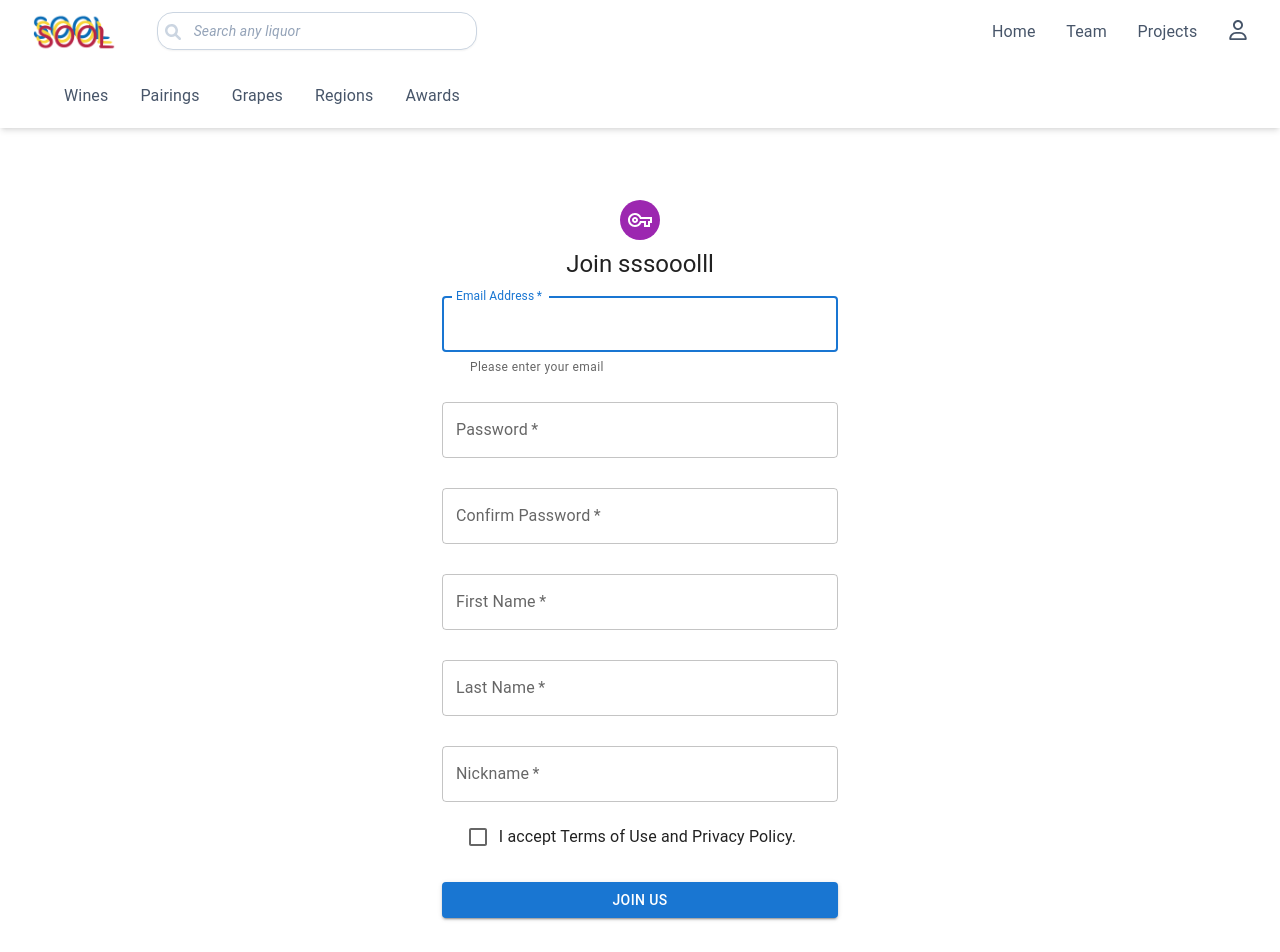
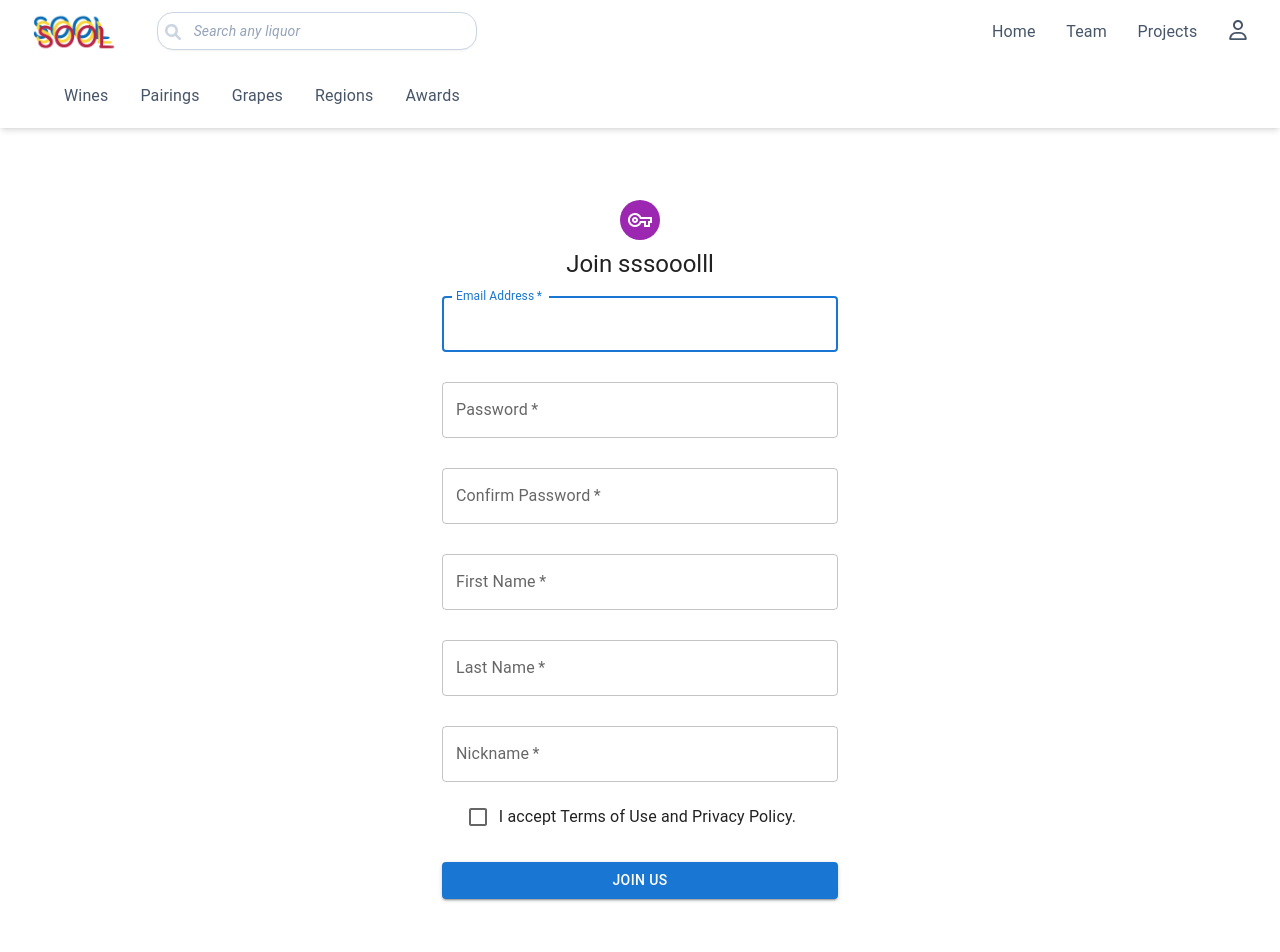
Before and after one commit to kyowoii23/soolsoolsool-frontend, a React (Create React App) app: page /signup in a window 1280 px wide. Shown: the top 952 px of the page. Built offline with nearby package versions, Linux system fonts and the light colour scheme.

Commit message:
[feature] signup error message

```diff
--- a/src/components/Login/MyFormHelperText.jsx
+++ b/src/components/Login/MyFormHelperText.jsx
@@ -1,20 +1,40 @@
 import React from "react";
 import { useMemo } from "react";
-import FormHelperText from '@mui/material/FormHelperText';
-import { useFormControl } from '@mui/material/FormControl';
+import FormHelperText from "@mui/material/FormHelperText";
+import { useFormControl } from "@mui/material/FormControl";
 
-const MyFormHelperText = ({name}) => {
-  const { focused } = useFormControl() || {};
+const MyFormHelperText = (props) => {
+  const { filled } = useFormControl() || {};
 
-  const helperText = useMemo(() => {
-    if (focused) {
-      return <p>Please enter your {name}</p>;
+  const filledHelperText = useMemo(() => {
+    if (filled) {
+      if (props.name === "email") {
+        return <p>At least 8 letters, characters, numbers, special characters</p>;
+      } else if (props.name === "password") {
+        return <p>uppercase and lowercase, numbers, special characters</p>;
+      } else if (props.name === "confirmPassword") {
+        return <p>It must be the same as the password</p>;
+      }
+    } else {
+      if (props.name === "firstName") {
+        return <p>please enter your first name</p>;
+      } else if (props.name === "lastName") {
+        return <p>please enter your last name</p>;
+      } else if (props.name === "nickName") {
+        return <p>please enter your nickname</p>;
+      }
     }
+  }, [filled]);
 
-    return
-  }, [focused]);
-
-  return <FormHelperText>{helperText}</FormHelperText>;
-}
+  return (
+    <>
+      {props.invalid ? (
+        <FormHelperText>{filledHelperText}</FormHelperText>
+      ) : (
+        <FormHelperText></FormHelperText>
+      )}
+    </>
+  );
+};
 
 export default MyFormHelperText;
--- a/src/pages/SignUpPage.jsx
+++ b/src/pages/SignUpPage.jsx
@@ -12,7 +12,6 @@ import Avatar from "@mui/material/Avatar";
 import Box from "@mui/material/Box";
 import Container from "@mui/material/Container";
 
-
 function SignUpPage() {
   const [userId, setUserId] = useState("");
   const [userPassword, setUserPassword] = useState("");
@@ -26,6 +25,20 @@ function SignUpPage() {
   const [firstNameError, setFirstNameError] = useState(false);
   const [lastNameError, setLastNameError] = useState(false);
   const [nickNameError, setNickNameError] = useState(false);
+
+  const [checked, setChecked] = React.useState(false);
+
+  const handleChange = (event) => {
+    setChecked(event.target.checked);
+  };
+
+  const submitValidationHandler = () => {
+    if (checked === false) {
+      alert("check is required");
+    } else {
+      console.log("ok");
+    }
+  };
 
   const onChangeUserId = (e) => {
     const userIdRegex =
@@ -106,8 +119,9 @@ function SignUpPage() {
           <TextField
             name="email"
             label="Email Address"
-            helperText={<MyFormHelperText name="email" />}
+            helperText={<MyFormHelperText name="email" invalid={userIdError} />}
             margin="normal"
+            autoComplete="off"
             autoFocus
             required
             fullWidth
@@ -118,7 +132,9 @@ function SignUpPage() {
             type="password"
             name="password"
             label="Password"
-            helperText={<MyFormHelperText name="password" />}
+            helperText={
+              <MyFormHelperText name="password" invalid={passwordError} />
+            }
             margin="normal"
             required
             fullWidth
@@ -129,7 +145,12 @@ function SignUpPage() {
             type="password"
             name="check_password"
             label="Confirm Password"
-            helperText={<MyFormHelperText name="password to confirm" />}
+            helperText={
+              <MyFormHelperText
+                name="confirmPassword"
+                invalid={confirmPasswordError}
+              />
+            }
             margin="normal"
             required
             fullWidth
@@ -139,8 +160,11 @@ function SignUpPage() {
           <TextField
             name="firstname"
             label="First Name"
-            helperText={<MyFormHelperText name="first name" />}
+            helperText={
+              <MyFormHelperText name="firstName" invalid={firstNameError} />
+            }
             margin="normal"
+            autoComplete="off"
             required
             fullWidth
             onChange={onChangeFirstName}
@@ -149,8 +173,11 @@ function SignUpPage() {
           <TextField
             name="lastname"
             label="Last Name"
-            helperText={<MyFormHelperText name="last name" />}
+            helperText={
+              <MyFormHelperText name="lastName" invalid={lastNameError} />
+            }
             margin="normal"
+            autoComplete="off"
             required
             fullWidth
             onChange={onChangeLastName}
@@ -159,18 +186,33 @@ function SignUpPage() {
           <TextField
             name="nickname"
             label="Nickname"
-            helperText={<MyFormHelperText name="nickname" />}
+            helperText={
+              <MyFormHelperText name="nickName" invalid={nickNameError} />
+            }
             margin="normal"
+            autoComplete="off"
             required
             fullWidth
             onChange={onChangeNickName}
             error={nickNameError && true}
           />
           <FormControlLabel
-            control={<CheckBox value="remember" color="primary" />}
+            control={
+              <CheckBox
+                color="primary"
+                onChange={handleChange}
+                checked={checked}
+              />
+            }
             label="I accept Terms of Use and Privacy Policy."
           />
-          <Button type="submit" fullWidth variant="contained" sx={{ mt: 3 }}>
+          <Button
+            type="submit"
+            onClick={submitValidationHandler}
+            fullWidth
+            variant="contained"
+            sx={{ mt: 3 }}
+          >
             Join us
           </Button>
         </Box>
```
